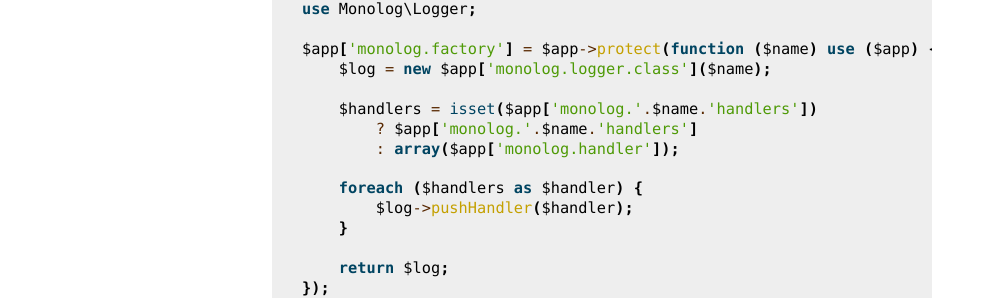
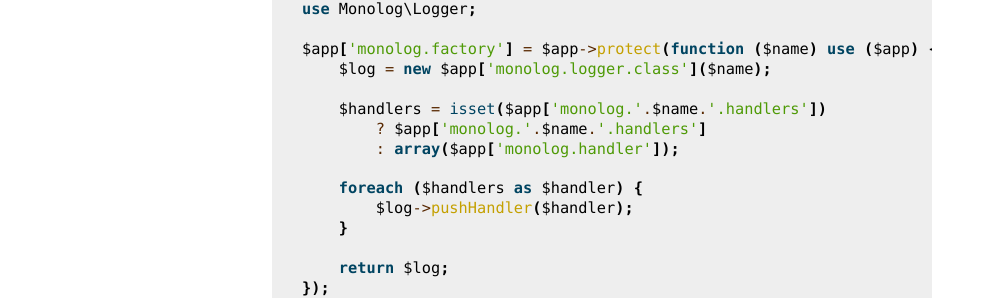
Before and after one commit to silexphp/Silex, a Sphinx documentation site: the page built from doc/cookbook/multiple_loggers.rst, in a window 1280 px wide. Shown: the part 939-1237 px from the top of the page, without its empty margins (148-1141 px from the left). Built offline with Sphinx 7.4.7, drawn with Linux system fonts in a browser that asks for light colours; pages that are not in the unit, such as notebooks, are missing from menus.

```diff
--- a/doc/cookbook/multiple_loggers.rst
+++ b/doc/cookbook/multiple_loggers.rst
@@ -51,8 +51,8 @@ the container with the channel name, defaulting to the bundled handler.
     $app['monolog.factory'] = $app->protect(function ($name) use ($app) {
         $log = new $app['monolog.logger.class']($name);
 
-        $handlers = isset($app['monolog.'.$name.'handlers'])
-            ? $app['monolog.'.$name.'handlers']
+        $handlers = isset($app['monolog.'.$name.'.handlers'])
+            ? $app['monolog.'.$name.'.handlers']
             : array($app['monolog.handler']);
 
         foreach ($handlers as $handler) {
```
